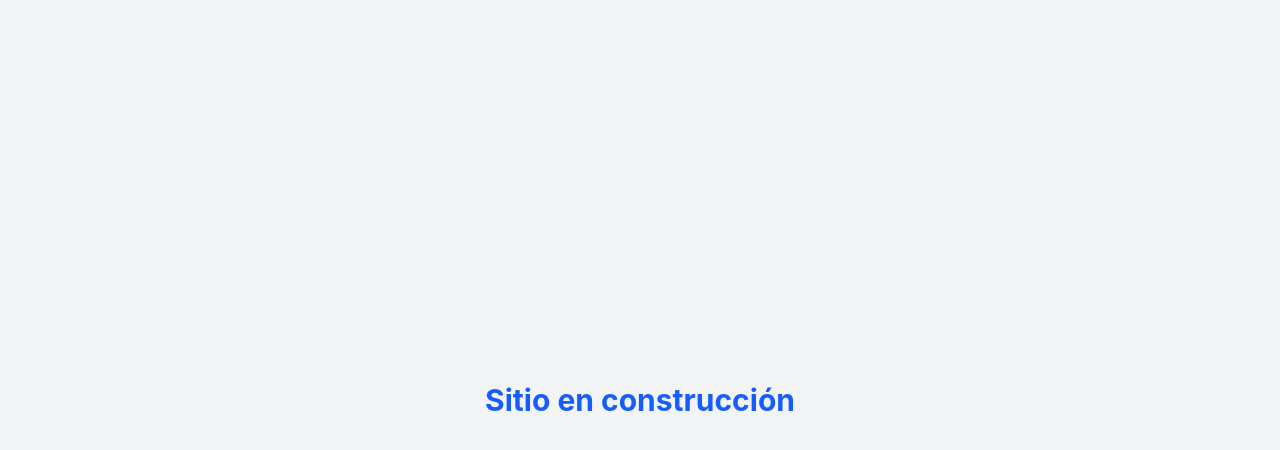
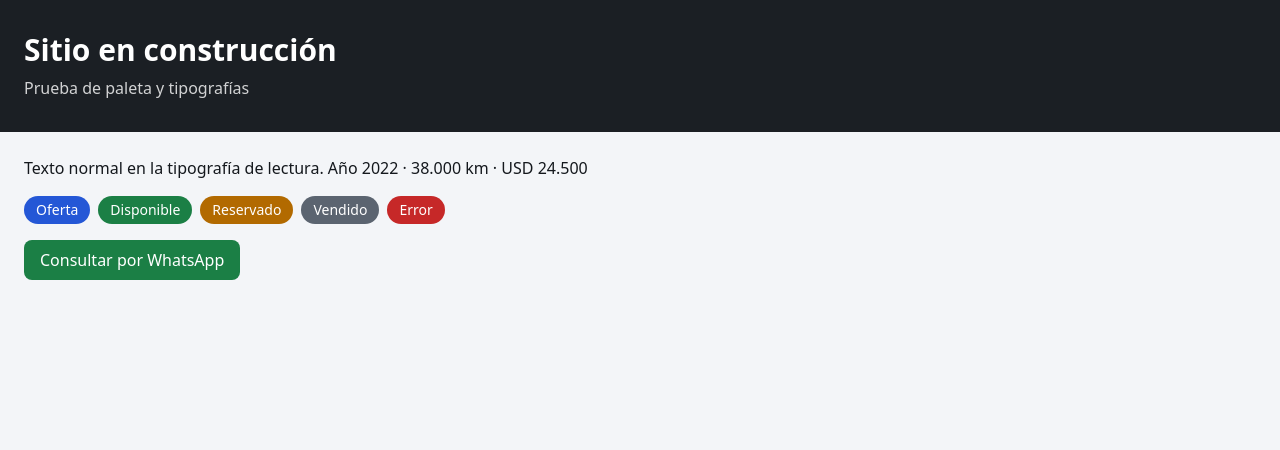
Before and after one commit to juanmaqss/Concesionaria, a React (Vite) app: page / in a window 1280 px wide. Shown: the top 450 px of the page. Built offline with nearby package versions, Linux system fonts and the light colour scheme.

Commit message:
feat: cargar paleta y tipografias de la marca

```diff
--- a/package.json
+++ b/package.json
@@ -10,6 +10,8 @@
     "preview": "vite preview"
   },
   "dependencies": {
+    "@fontsource-variable/inter": "^5.3.0",
+    "@fontsource-variable/manrope": "^5.3.0",
     "@tailwindcss/vite": "^4.3.3",
     "react": "^19.3.1",
     "react-dom": "^19.3.1",
--- a/src/App.tsx
+++ b/src/App.tsx
@@ -1,7 +1,23 @@
 export default function App() {
   return (
-    <main className="flex min-h-screen items-center justify-center bg-gray-100">
-      <h1 className="text-3xl font-bold text-blue-600">Sitio en construcción</h1>
+    <main className="min-h-screen bg-surface text-ink">
+      <header className="bg-brand px-6 py-8 text-white">
+        <h1 className="font-display text-3xl font-bold">Sitio en construcción</h1>
+        <p className="mt-2 text-white/80">Prueba de paleta y tipografías</p>
+      </header>
+      <section className="space-y-4 p-6">
+        <p>Texto normal en la tipografía de lectura. Año 2022 · 38.000 km · USD 24.500</p>
+        <div className="flex flex-wrap gap-2">
+          <span className="rounded-full bg-accent px-3 py-1 text-sm text-white">Oferta</span>
+          <span className="rounded-full bg-available px-3 py-1 text-sm text-white">Disponible</span>
+          <span className="rounded-full bg-reserved px-3 py-1 text-sm text-white">Reservado</span>
+          <span className="rounded-full bg-sold px-3 py-1 text-sm text-white">Vendido</span>
+          <span className="rounded-full bg-danger px-3 py-1 text-sm text-white">Error</span>
+        </div>
+        <button className="rounded-lg bg-whatsapp px-4 py-2 font-medium text-white">
+          Consultar por WhatsApp
+        </button>
+      </section>
     </main>
   )
 }
--- a/src/index.css
+++ b/src/index.css
@@ -1 +1,11 @@
 @import "tailwindcss";
+@import "@fontsource-variable/inter";
+@import "@fontsource-variable/manrope";
+@import "./styles/theme.css";
+
+@layer base {
+  body {
+    background-color: var(--color-surface);
+    color: var(--color-ink);
+  }
+}
--- /dev/null
+++ b/src/styles/theme.css
@@ -0,0 +1,19 @@
+@theme {
+    /* Marca */
+    --color-brand: #1B1F24;
+    --color-accent: #2457D6;
+    --color-surface: #F3F5F8;
+    --color-ink: #14181D;
+    --color-muted: #5B6470;
+
+    /* Estados del vehículo y acciones */
+    --color-available: #1B7F45;
+    --color-reserved: #B26A00;
+    --color-sold: #5B6470;
+    --color-whatsapp: #1B7F45;
+    --color-danger: #C62828;
+
+    /* Tipografías */
+    --font-sans: "Inter Variable", system-ui, sans-serif;
+    --font-display: "Manrope Variable", system-ui, sans-serif;
+}
```
Also changed, not shown: 1 other file (tests, documents, lock files or other folders).
